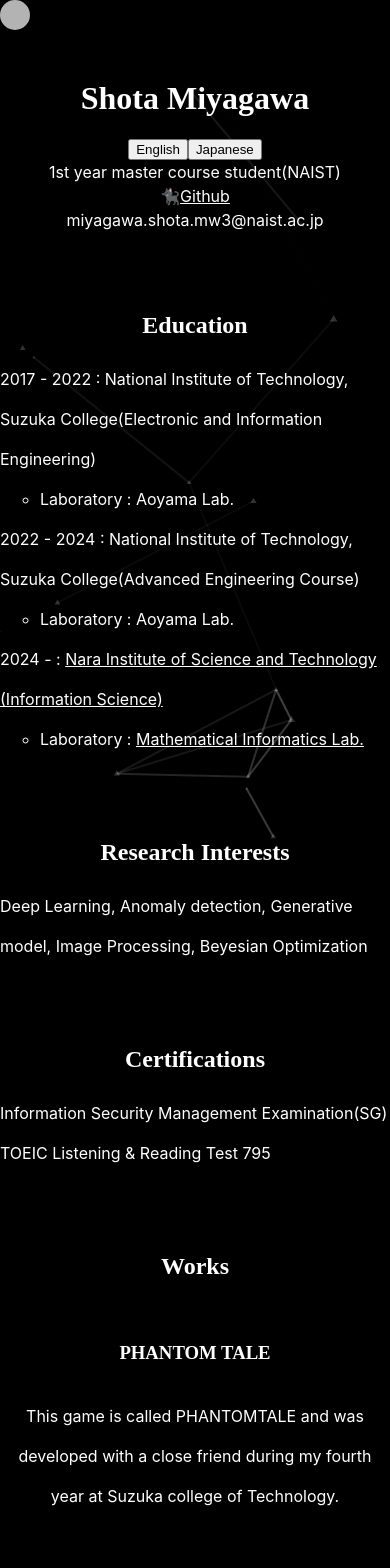
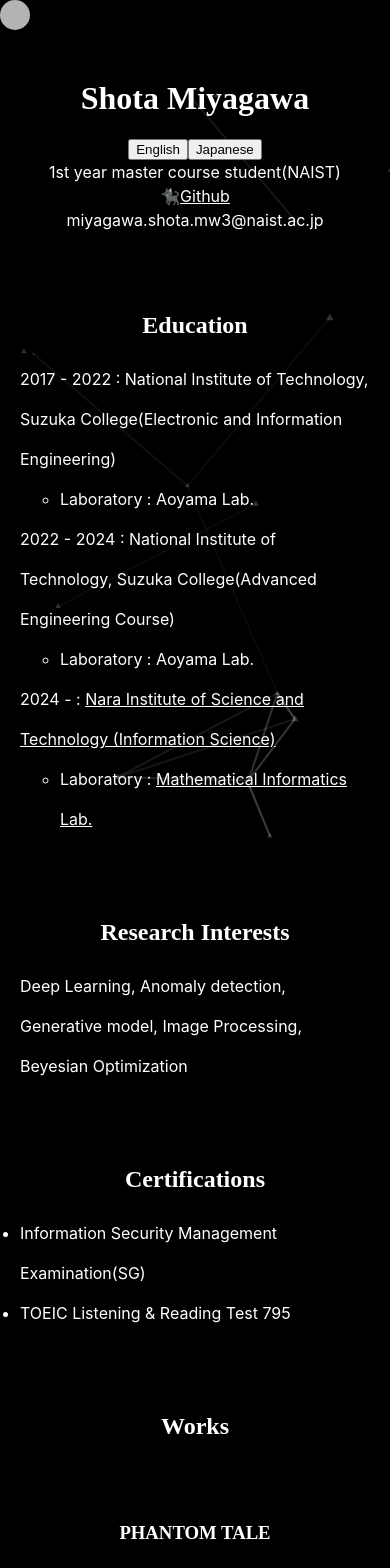
Before and after one commit to cielcs/Mywebsite, a React (Create React App) app: page / in a window 390 px wide. Shown: the top 1568 px of the page. Before the commit the page ends 1516 px from the top, so only its background shows below. Built offline with nearby package versions, Linux system fonts and the light colour scheme; a web font is replaced by a local one.

Commit message:
imporove visualization of smartphone screen

```diff
--- a/src/App.css
+++ b/src/App.css
@@ -66,21 +66,15 @@ a {
   color: white;
 }
 
-/* @keyframes bgColor {
-  0% {
-    background: #000000;
-  }
-  50% {
-    background: #0774af;
-  }
-  100% {
-    background: #000000;
-  }
-} */
-
 .particles-canvas {
   position: fixed;
   top: 0;
   left: 0;
   z-index: -1; /* キャンバスを他の要素よりも背面に配置 */
 }
+
+#wrapper {
+  max-width: 1000px;
+  margin: 0 auto;
+  padding: 0 20px;
+}
--- a/src/App.tsx
+++ b/src/App.tsx
@@ -29,6 +29,7 @@ function App() {
   return (
     <div className="App">
       <div id="wrapper">
+      <meta name="viewport" content="width=device-width, initial-scale=0.8"></meta>
         <h1 style={{ marginTop: '80px',fontFamily: "Kdam Thmor Pro"}}>{t('title')}</h1>
         <button onClick={() => changeLanguage('en')}>English</button>
         <button onClick={() => changeLanguage('ja')}>Japanese</button>
@@ -62,7 +63,7 @@ function App() {
       </div>
       <div className='Works'>
         <h2 style={{ marginTop: '80px',fontFamily: "Kdam Thmor Pro"}}>{t('works.title')}</h2>
-        <ul style={{ padding: 0, textAlign: 'center', margin: '0 auto', maxWidth: '1000px', lineHeight: '2.5' }}>
+        <ul style={{ padding: 0, textAlign: 'center', margin: '0 auto', maxWidth: '600px', lineHeight: '2.5' }}>
           <div>
             <VideoPlayer videoId={t('works.videoId')} headerText={t('works.headerText')} Description={t('works.description')}/>
           </div>
--- a/src/components/VideoPlayer.tsx
+++ b/src/components/VideoPlayer.tsx
@@ -9,8 +9,8 @@ interface VideoPlayerProps {
 
 const VideoPlayer: React.FC<VideoPlayerProps> = ({ videoId, headerText,Description }) => {
   const opts: any = {
-    height: '390',
-    width: '640',
+    height: '350',
+    width: '500',
     playerVars: {
       // https://developers.google.com/youtube/player_parameters
       autoplay: 0,
@@ -23,7 +23,7 @@ const VideoPlayer: React.FC<VideoPlayerProps> = ({ videoId, headerText,Descripti
   };
 
   return (
-    <div>
+    <div style={{ position: 'relative', width: '100%', paddingBottom: '56.25%', overflow: 'hidden' }}>
       <h3 style={{ marginTop: '50px',fontFamily: "Kdam Thmor Pro"}}>{headerText}</h3>
       <YouTube videoId={videoId} opts={opts} onReady={onReady} />
       {Description}
```
